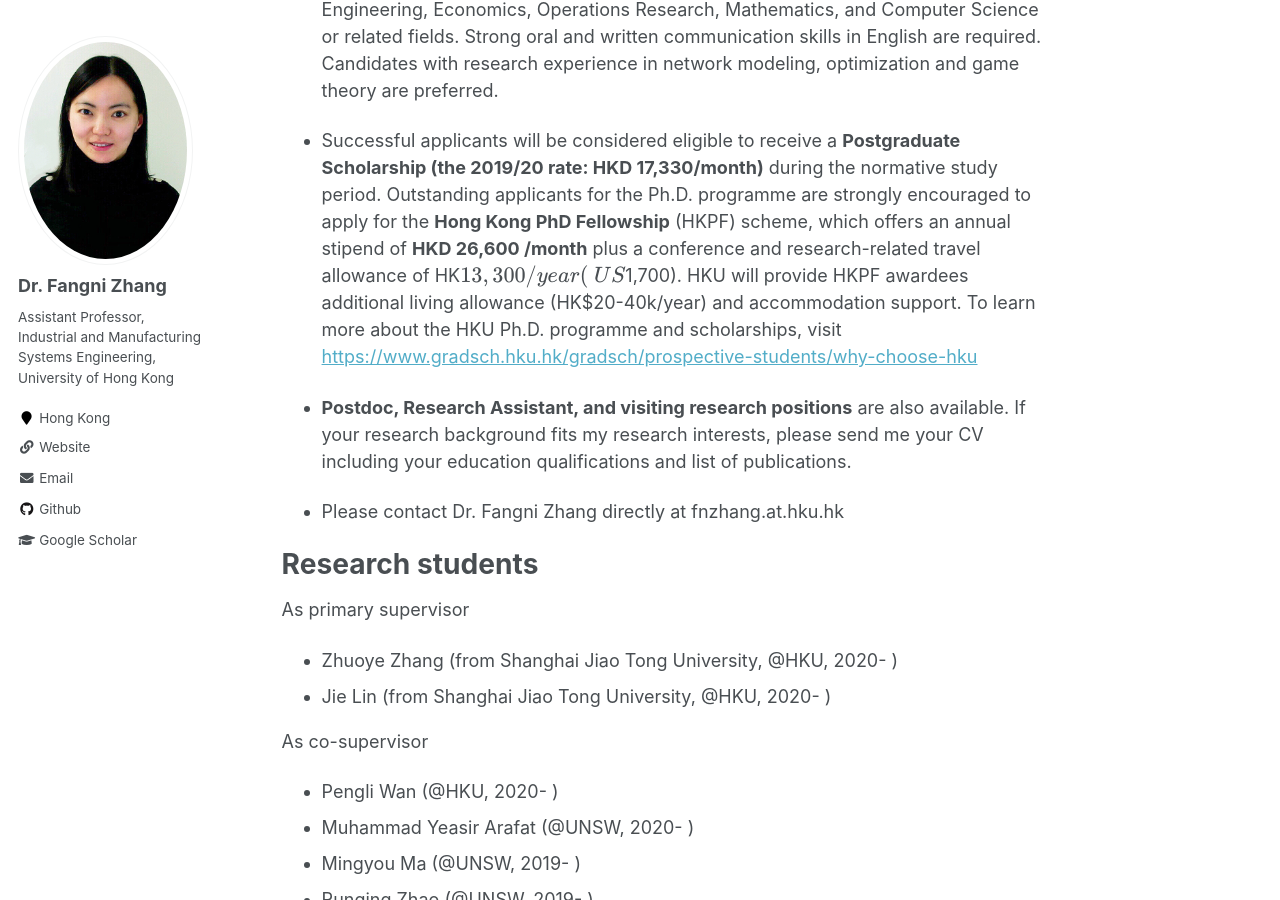
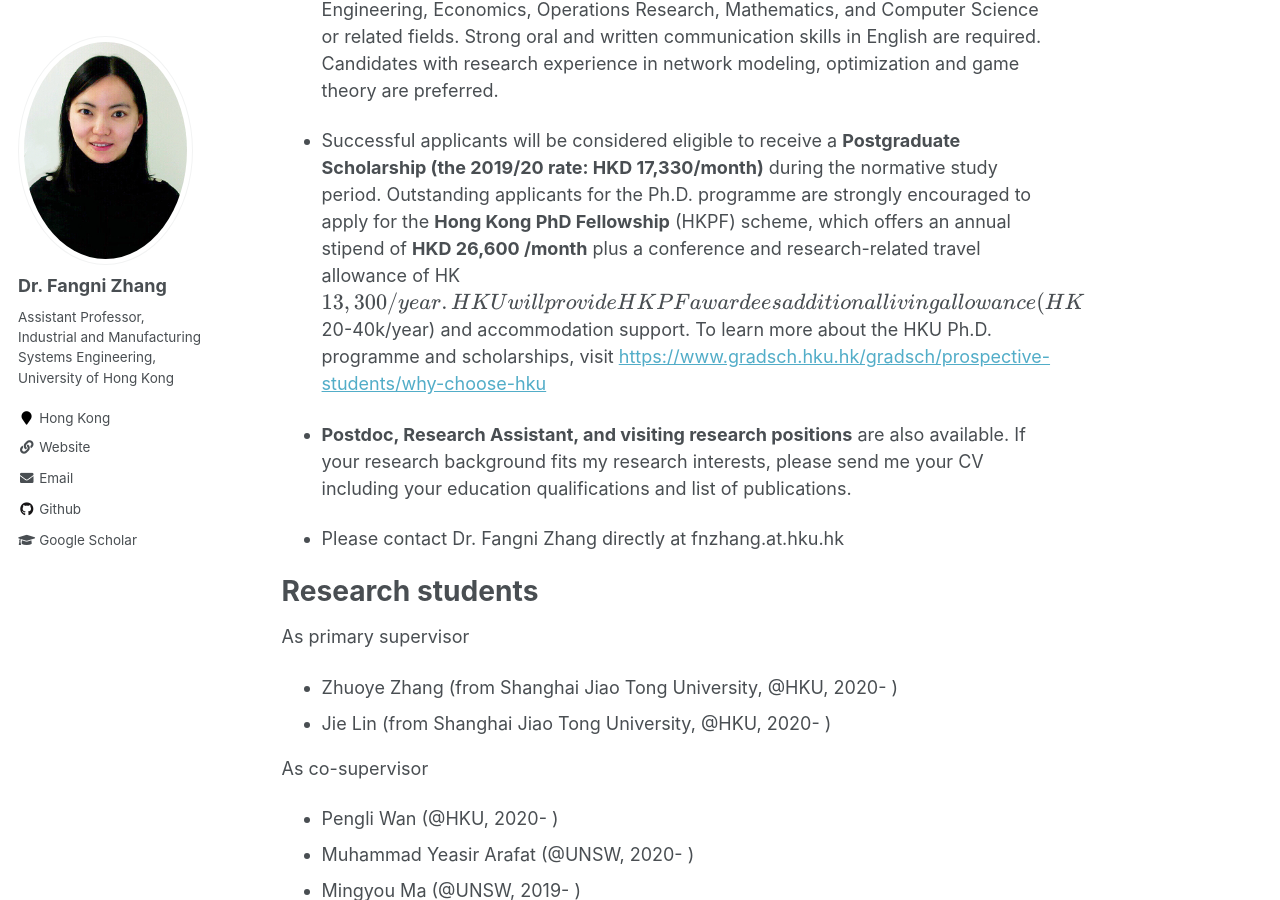
Before and after one commit to fangnizhang/fangnizhang.github.io, a Jekyll site: the page built from _pages/about.md, in a window 1280 px wide and 900 px high, scrolled down 1081 px. Built offline with Jekyll 4.4.1, drawn with Linux system fonts in a browser that asks for light colours; formulas are drawn with MathJax 3.

Commit message:
Update about.md

```diff
--- a/_pages/about.md
+++ b/_pages/about.md
@@ -28,7 +28,7 @@
 ======
 - I am looking for 1-2 self-motivated **Ph.D. students** to join my research group. Applicants should have a B.S. or M.S. in Industrial Engineering, Transportation Engineering, Economics, Operations Research, Mathematics, and Computer Science or related fields. Strong oral and written communication skills in English are required. Candidates with research experience in network modeling, optimization and game theory are preferred.
 
-- Successful applicants will be considered eligible to receive a **Postgraduate Scholarship (the 2019/20 rate: HKD 17,330/month)** during the normative study period. Outstanding applicants for the Ph.D. programme are strongly encouraged to apply for the **Hong Kong PhD Fellowship** (HKPF) scheme, which offers an annual stipend of **HKD 26,600 /month** plus a conference and research-related travel allowance of HK$13,300/year (~US$1,700). HKU will provide HKPF awardees additional living allowance (HK$20-40k/year) and accommodation support. To learn more about the HKU Ph.D. programme and scholarships, visit [https://www.gradsch.hku.hk/gradsch/prospective-students/why-choose-hku](https://www.gradsch.hku.hk/gradsch/prospective-students/why-choose-hku)
+- Successful applicants will be considered eligible to receive a **Postgraduate Scholarship (the 2019/20 rate: HKD 17,330/month)** during the normative study period. Outstanding applicants for the Ph.D. programme are strongly encouraged to apply for the **Hong Kong PhD Fellowship** (HKPF) scheme, which offers an annual stipend of **HKD 26,600 /month** plus a conference and research-related travel allowance of HK$13,300/year. HKU will provide HKPF awardees additional living allowance (HK$20-40k/year) and accommodation support. To learn more about the HKU Ph.D. programme and scholarships, visit [https://www.gradsch.hku.hk/gradsch/prospective-students/why-choose-hku](https://www.gradsch.hku.hk/gradsch/prospective-students/why-choose-hku)
 
 - **Postdoc, Research Assistant, and visiting research positions** are also available. If your research background fits my research interests, please send me your CV including your education qualifications and list of publications.
 
```
